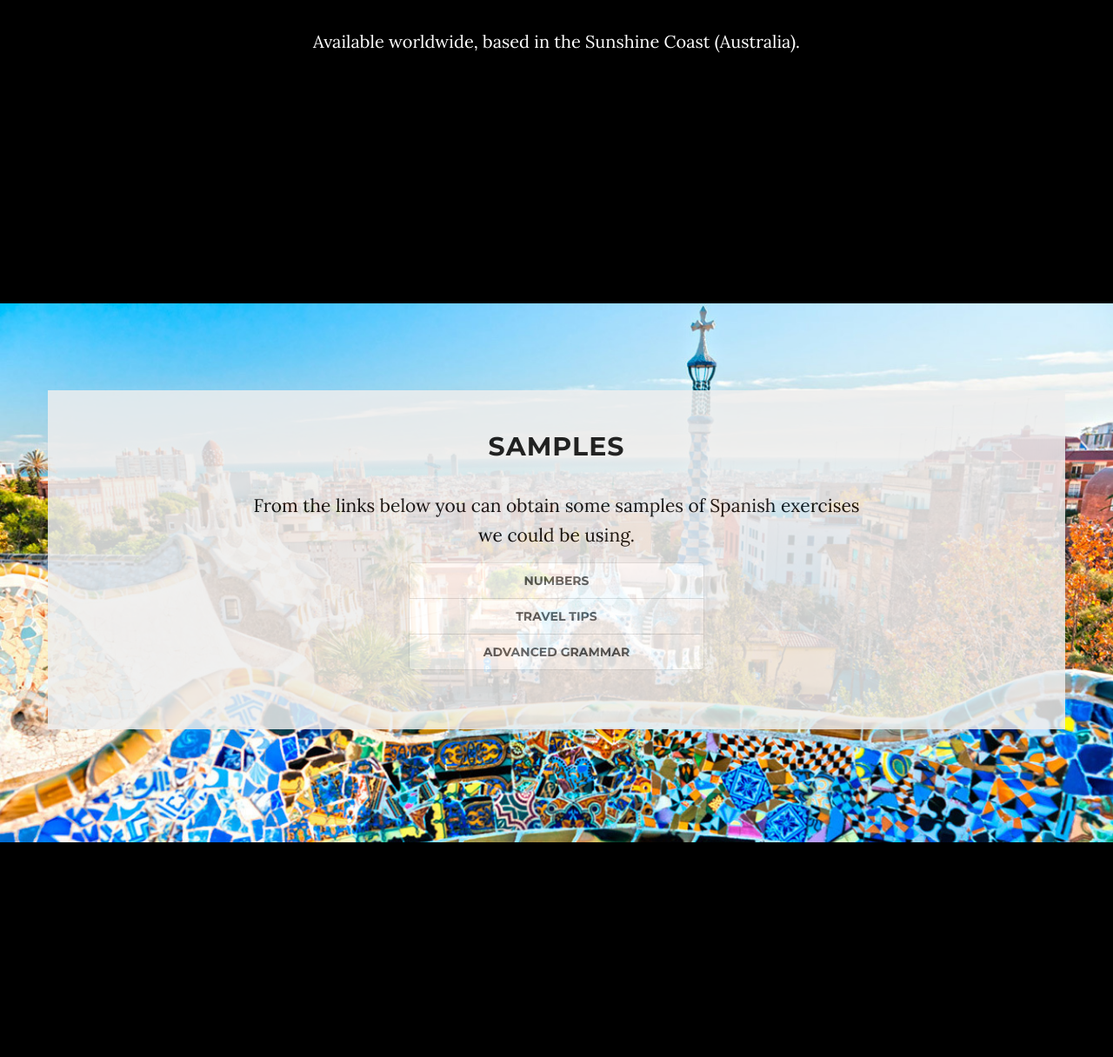
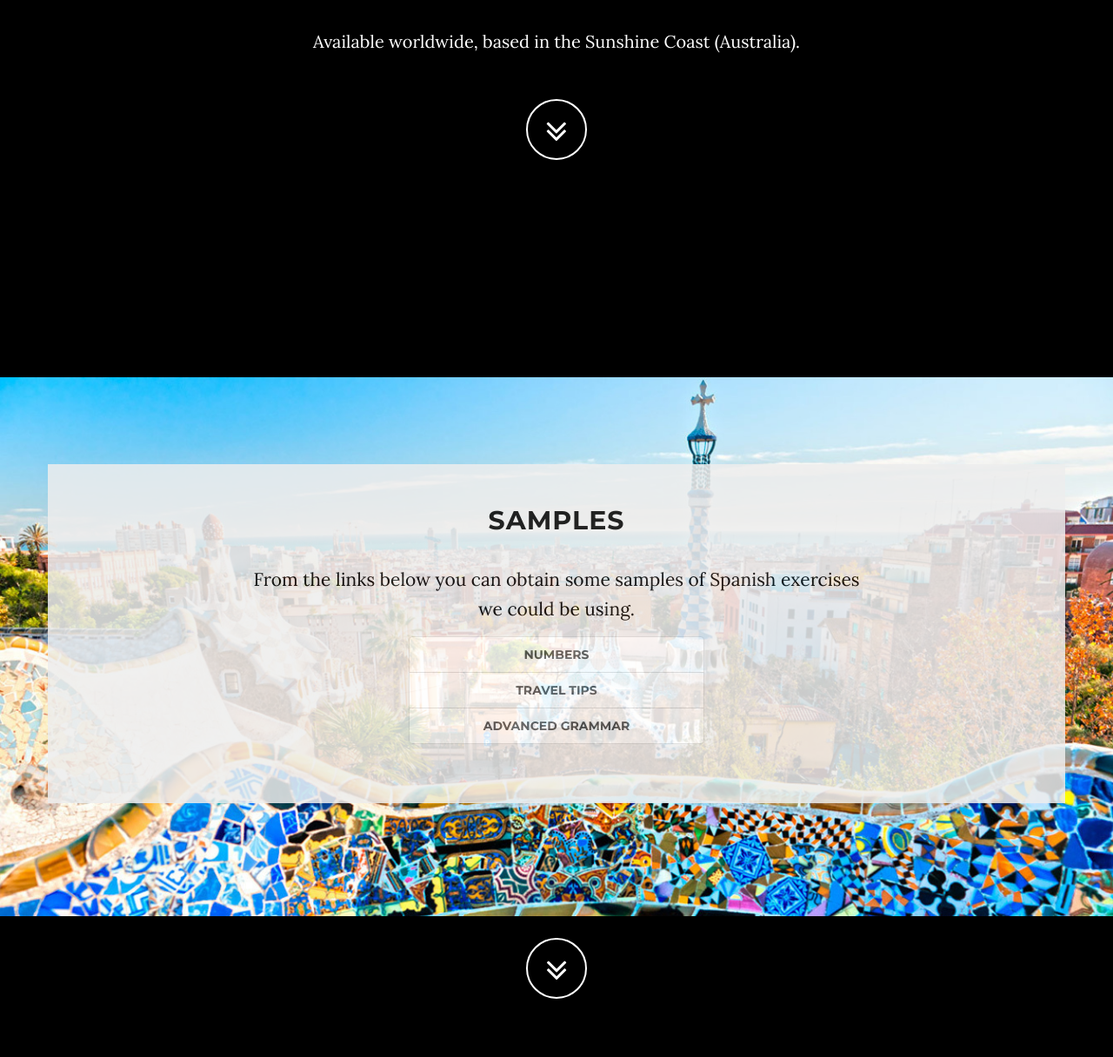
Before and after one commit to pyarza/ER, a plain HTML site: page index.html in a window 1280 px wide. Shown: the part 1415-2631 px from the top of the page at 87% size. Drawn offline with Linux system fonts and the light colour scheme.

Commit message:
Update index.html

```diff
--- a/index.html
+++ b/index.html
@@ -121,10 +121,16 @@
                 <p>Working with a select number of clients over the medium to long-term, Eva Rodrigo can help you develop your languge skills.</p>
                 <p>Eva has a deep knowledge, understanding, and experience of new literacies, digital badges, and non-linear learning pathways. A former teacher and senior leader, Eva has experience in Higher Education with Jisc, and globally with Mozilla.</p>
                 <p>Available worldwide, based in the Sunshine Coast (Australia).</p>
-
+                <div class="row">
+                    <div class="col-md-8 col-md-offset-2">
+                        <a href="#samples" class="btn btn-circle page-scroll">
+                            <i class="fa fa-angle-double-down animated"></i>
+                        </a>
+                    </div>
+                </div>
+            </div>
+        </div>
     </section>
-
-
 
     <!-- Samples Section -->
     <section id="samples" class="content-section text-center">
@@ -142,36 +148,19 @@
                         </div>
                     </div>
                 </div>
-
-
-
-                            <!-- Begin MailChimp Signup Form -->
-<!--
-                            <div id="mc_embed_signup">
-                            <form action="#" method="post" id="mc-embedded-subscribe-form" name="mc-embedded-subscribe-form" class="validate" target="_blank" novalidate>
-
-                            <div class="mc-field-group" style="font-size:18px; ">
-                              <label for="mce-EMAIL">Email Address: </label>
-                              <input style="color:black;display: block; margin : 0 auto;  text-align: center; margin-bottom:15px;"  type="email" value="" name="EMAIL" class="required email" id="mce-EMAIL">
-                            </div>
-                              <div id="mce-responses" class="clear">
-                                <div class="response" id="mce-error-response" style="display:none"></div>
-                                <div class="response" id="mce-success-response" style="display:none"></div>
-                              </div> -->
-   <!-- real people should not fill this in and expect good things - do not remove this or risk form bot signups-->
-<!--                                <div style="position: absolute; left: -5000px;"><input type="text" name="b_24ee3c66915b50b1f5a800cbc_11814f65e0" tabindex="-1" value=""></div>
-                                <div class="clear"><input style="color:black; clear:both; background-color: black; border: 2px white solid; border-radius:4px; color: #FFFFFF; cursor: pointer; display: inline-block; font-size:18px; font-weight: bold; height: 32px; line-height: 32px; margin: 0 5px 10px 0; padding: 0 10px 0 10px; text-align: center; text-decoration: none; vertical-align: top; white-space: nowrap; width: auto;" type="submit" value="Subscribe" name="subscribe" id="mc-embedded-subscribe" class="button"></div>
-                            </form>
-                            </div>
--->
-
-                            <!--End mc_embed_signup-->
-
-
             </div>
         </div>
     </section>
 
+    <section id="samplesmovenext" class="content-section text-center" style="padding-top: 10px;">
+        <div class="row">
+            <div class="col-md-8 col-md-offset-2">
+                <a href="#contact" class="btn btn-circle page-scroll">
+                    <i class="fa fa-angle-double-down animated"></i>
+                </a>
+            </div>
+        </div>
+    </section>
 
                 <!-- Contact Section -->
                 <section id="contact" class="container content-section text-center">
```
Lines whose indentation alone changed are shown as unchanged.
